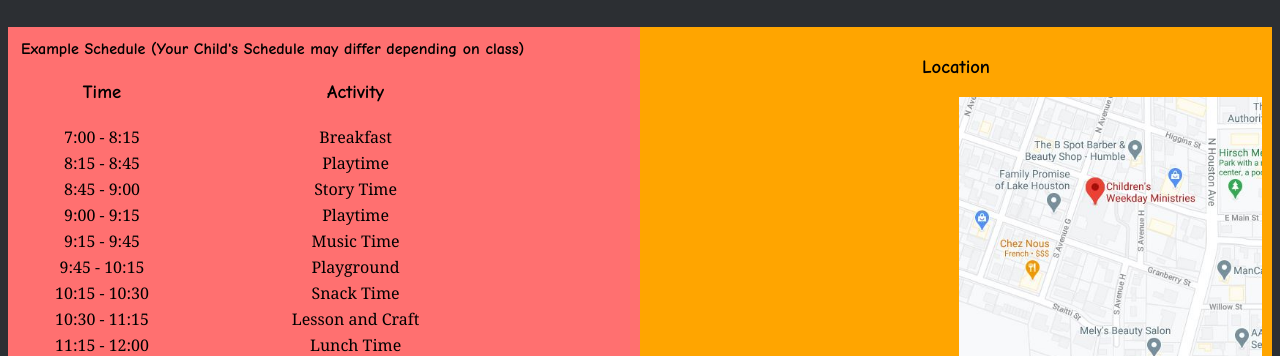
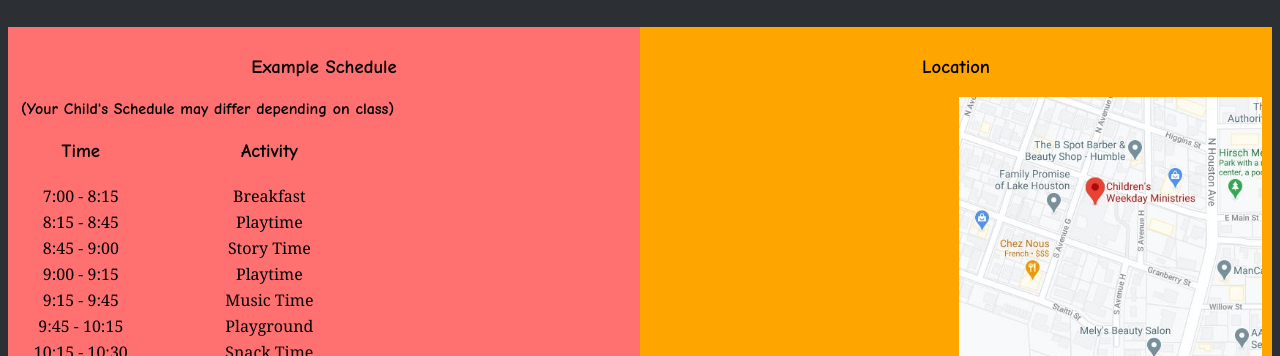
Before and after one commit to missthesnow/CS-213, a plain HTML site: page week04/assign04.html in a window 1280 px wide. Shown: the part 652-1008 px from the top of the page. Drawn offline with Linux system fonts and the light colour scheme.

Commit message:
Changed Schedule Header

```diff
--- a/week04/assign04.html
+++ b/week04/assign04.html
@@ -66,10 +66,11 @@
   </div>
 <div class="row">
   <div class="column" style="background-color: #ff7070; text-align: center;">
+    <h3>Example Schedule </h3>
     <table>
         <thead>
           <tr>
-              <th colspan=4>Example Schedule (Your Child's Schedule may differ depending on class)</th>
+              <th colspan=4>(Your Child's Schedule may differ depending on class)</th>
               <a name="schedule"></a>
           </tr>
         </thead>
```
